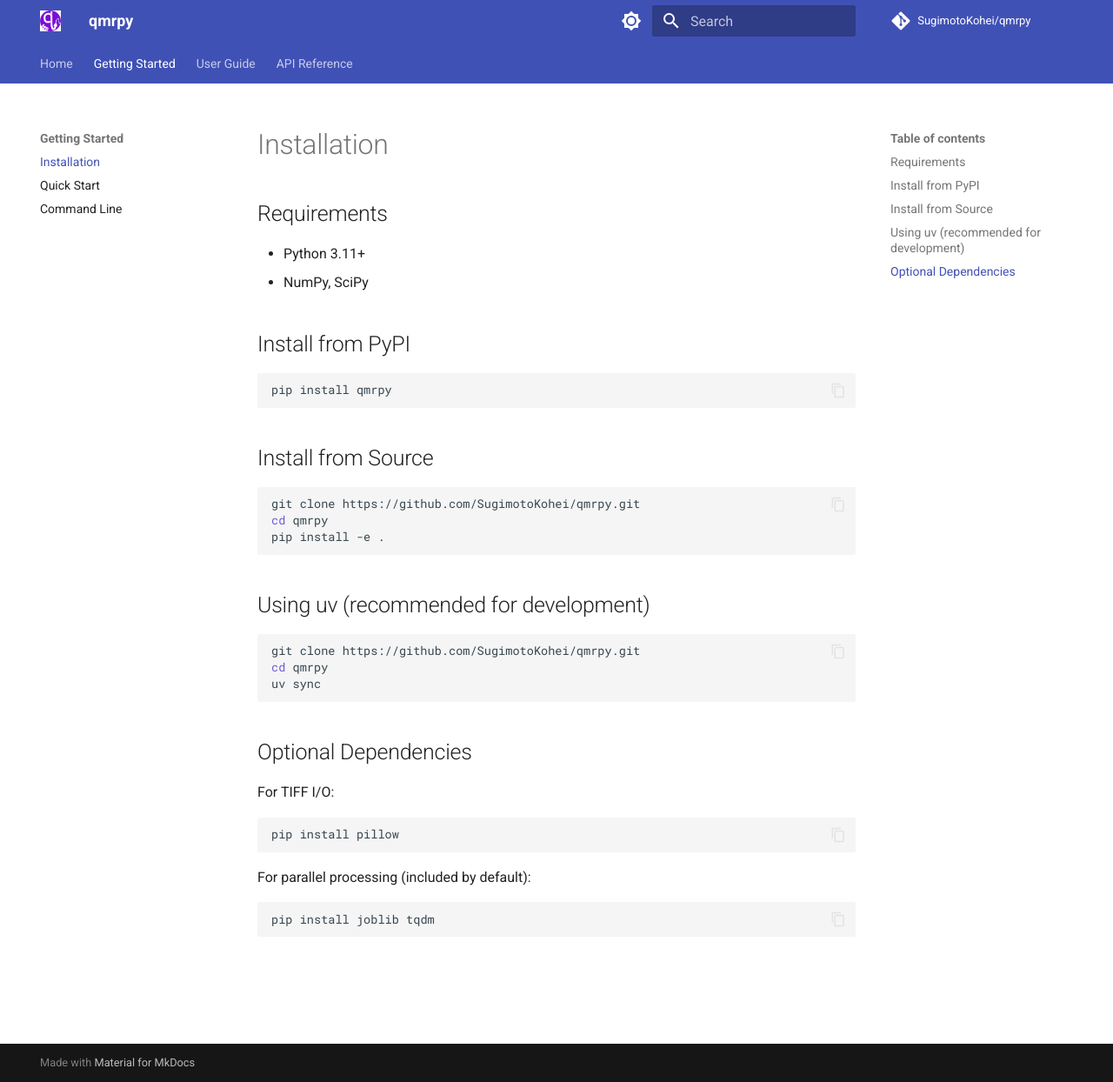
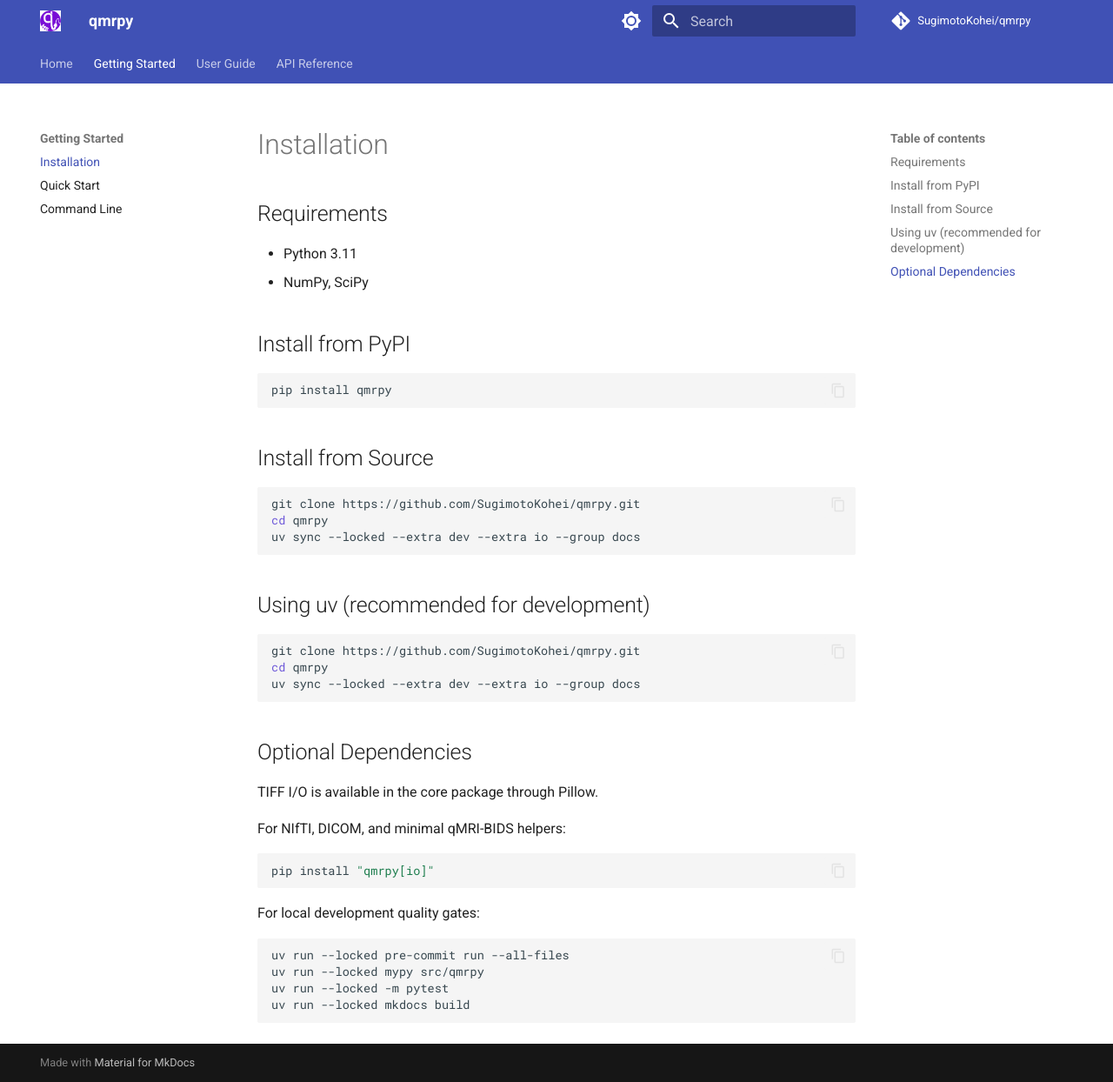
Before and after one commit to SugimotoKohei/qmrpy, an MkDocs documentation site: the page built from docs/getting-started/installation.md, in a window 1280 px wide and 1244 px high. Shown: the whole window at 87% size. Built offline with MkDocs 1.6.1 and Material for MkDocs 9.7.7, drawn with Linux system fonts in a browser that asks for light colours; comment, search, counter and statistics services are not loaded.

Commit message:
🧹 chore(docs): 最終クリーンアップを反映

````diff
--- a/docs/getting-started/installation.md
+++ b/docs/getting-started/installation.md
@@ -2,7 +2,7 @@
 
 ## Requirements
 
-- Python 3.11+
+- Python 3.11
 - NumPy, SciPy
 
 ## Install from PyPI
@@ -16,7 +16,7 @@ pip install qmrpy
 ```bash
 git clone https://github.com/SugimotoKohei/qmrpy.git
 cd qmrpy
-pip install -e .
+uv sync --locked --extra dev --extra io --group docs
 ```
 
 ## Using uv (recommended for development)
@@ -24,17 +24,24 @@ pip install -e .
 ```bash
 git clone https://github.com/SugimotoKohei/qmrpy.git
 cd qmrpy
-uv sync
+uv sync --locked --extra dev --extra io --group docs
 ```
 
 ## Optional Dependencies
 
-For TIFF I/O:
+TIFF I/O is available in the core package through Pillow.
+
+For NIfTI, DICOM, and minimal qMRI-BIDS helpers:
+
 ```bash
-pip install pillow
+pip install "qmrpy[io]"
 ```
 
-For parallel processing (included by default):
+For local development quality gates:
+
 ```bash
-pip install joblib tqdm
+uv run --locked pre-commit run --all-files
+uv run --locked mypy src/qmrpy
+uv run --locked -m pytest
+uv run --locked mkdocs build
 ```
````
Also changed, not shown: docs/index.md (+10 -6 lines), docs/memo.md (+2 -0 lines), paper.md (+41 -17 lines).
